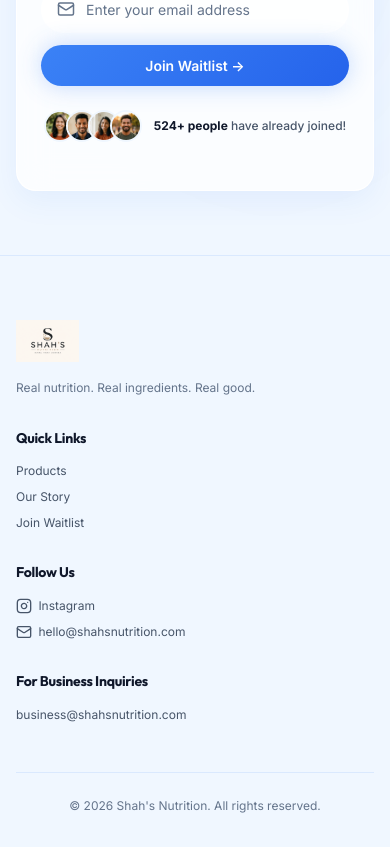
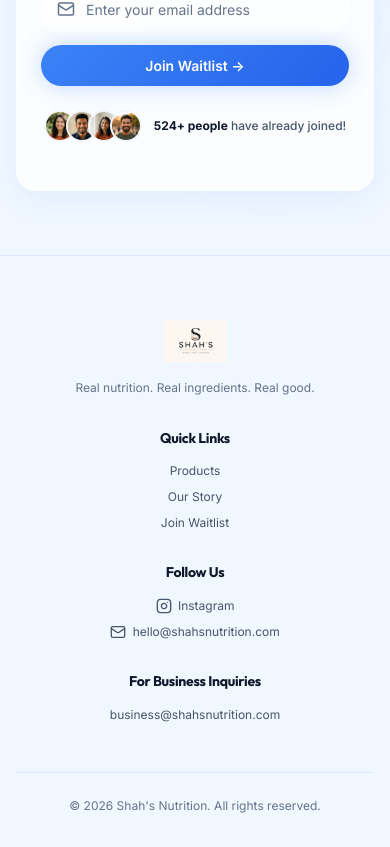
Before and after one commit to Sugamsss/shahsprotein, a React (Vite) app: page / in a window 390 px wide. Shown: the part 5149-5996 px from the top of the page. Built offline with nearby package versions, Linux system fonts and the light colour scheme.

Commit message:
[4.1.2.5] Make Footer responsive

```diff
--- a/src/components/layout/Footer.tsx
+++ b/src/components/layout/Footer.tsx
@@ -16,6 +16,7 @@ export const Footer: React.FC = () => {
     >
       <Container>
         <div
+          className="footer-grid"
           style={{
             display: 'grid',
             gridTemplateColumns: 'repeat(auto-fit, minmax(180px, 1fr))',
--- a/src/styles/responsive.css
+++ b/src/styles/responsive.css
@@ -35,4 +35,17 @@
   .hero-form > button {
     width: 100% !important;
   }
+  .footer-grid {
+    grid-template-columns: 1fr !important;
+    text-align: center;
+  }
+  .footer-grid img {
+    margin-left: auto;
+    margin-right: auto;
+  }
+  .footer-grid div {
+    display: flex;
+    flex-direction: column;
+    align-items: center;
+  }
 }
```
